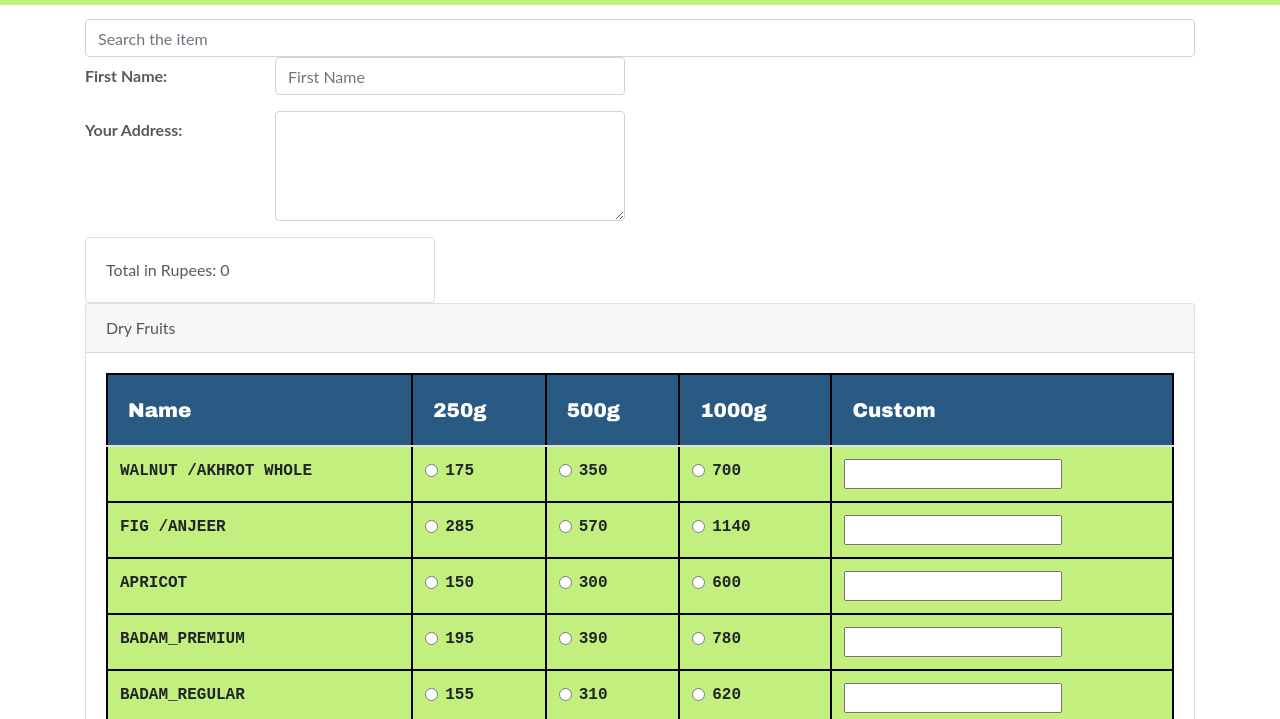
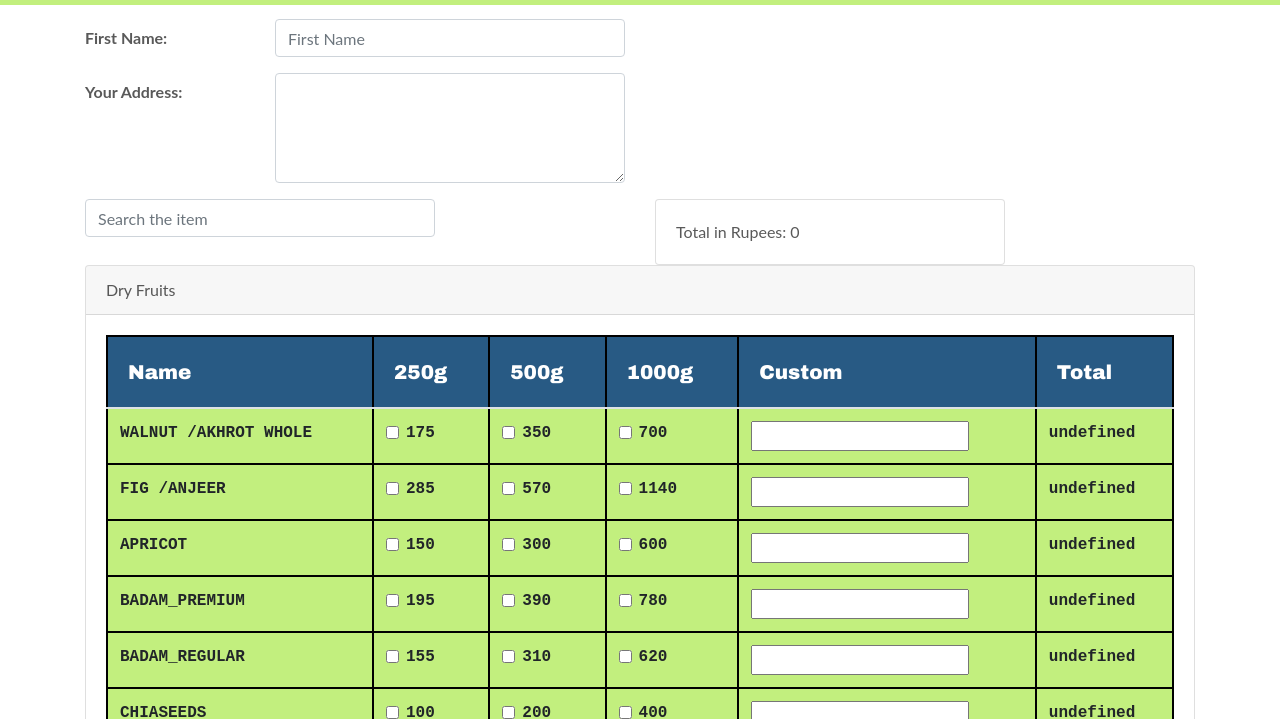
Before and after one commit to GOMEGA-PRO/GOMEGA, a website: page order.html in a window 1280 px wide. Shown: the part 81-800 px from the top of the page. Drawn offline with nearby package versions, Linux system fonts and the light colour scheme.

Commit message:
totalsingleitem

```diff
--- a/order.html
+++ b/order.html
@@ -175,15 +175,6 @@
         </div>
 
         <div class="container main">
-            <input
-                class="form-control mr-sm-2"
-                type="text"
-                placeholder="Search the item"
-                aria-label="search"
-                id="search-input"
-                onchange="searchTable(this.value)"
-                onkeyup="searchTable(this.value)"
-            />
             <div class="form-group row">
                 <label for="name" class="col-md-2 col-form-label"
                     ><b>First Name: </b></label
@@ -212,6 +203,17 @@
             </div>
             <div class="row">
                 <div class="col-12 col-md-4">
+                    <input
+                        class="form-control mr-sm-2"
+                        type="text"
+                        placeholder="Search the item"
+                        aria-label="search"
+                        id="search-input"
+                        onchange="searchTable(this.value)"
+                        onkeyup="searchTable(this.value)"
+                    />
+                </div>
+                <div class="col-12 col-md-4 offset-md-2">
                     <div class="card">
                         <div class="card-body">
                             <div>
--- a/scripts/tableGenerator.js
+++ b/scripts/tableGenerator.js
@@ -1528,6 +1528,7 @@ function generateTableHeader(accordion) {
         tr.appendChild(getTableHeaderCell(quantity));
     });
     tr.appendChild(getTableHeaderCell('Custom'));
+    tr.appendChild(getTableHeaderCell('Total'));
 
     header.appendChild(tr);
 }
@@ -1614,7 +1615,7 @@ function generateTableBody(products, category, accordion) {
 					<label class="form-check-label">
 						<input
                             class="form-check-input"
-                            type="radio"
+                            type="checkbox"
                             id="${item.id}_${price}"
                             name="${item.id}"
                             value="${item.prices[price]}"
@@ -1635,12 +1636,24 @@ function generateTableBody(products, category, accordion) {
                 <input
                     id="custom"
                     type="number"
-                    onchange="updateOrder(${item.id},this.value,${item.prices[kiloRateId]})"
-                    onkeyup="updateOrder(${item.id},this.value,${item.prices[kiloRateId]})"
+                    onchange="updateOrder(${item.id},this.value,${
+            item.prices[kiloRateId]
+        }) update(this.value)"
+                    onkeyup="updateOrder(${item.id},this.value,${
+            item.prices[kiloRateId]
+        }) update(this.value)"
                 >
-            </td>`;
+            </td>
+            <td class="table-data-item">
+                ${update()}
+            </td>
+            `;
         tbody.appendChild(row);
     });
+}
+
+function update(quantity) {
+    return quantity;
 }
 
 function getQuantityMultiplier(qid) {
```
